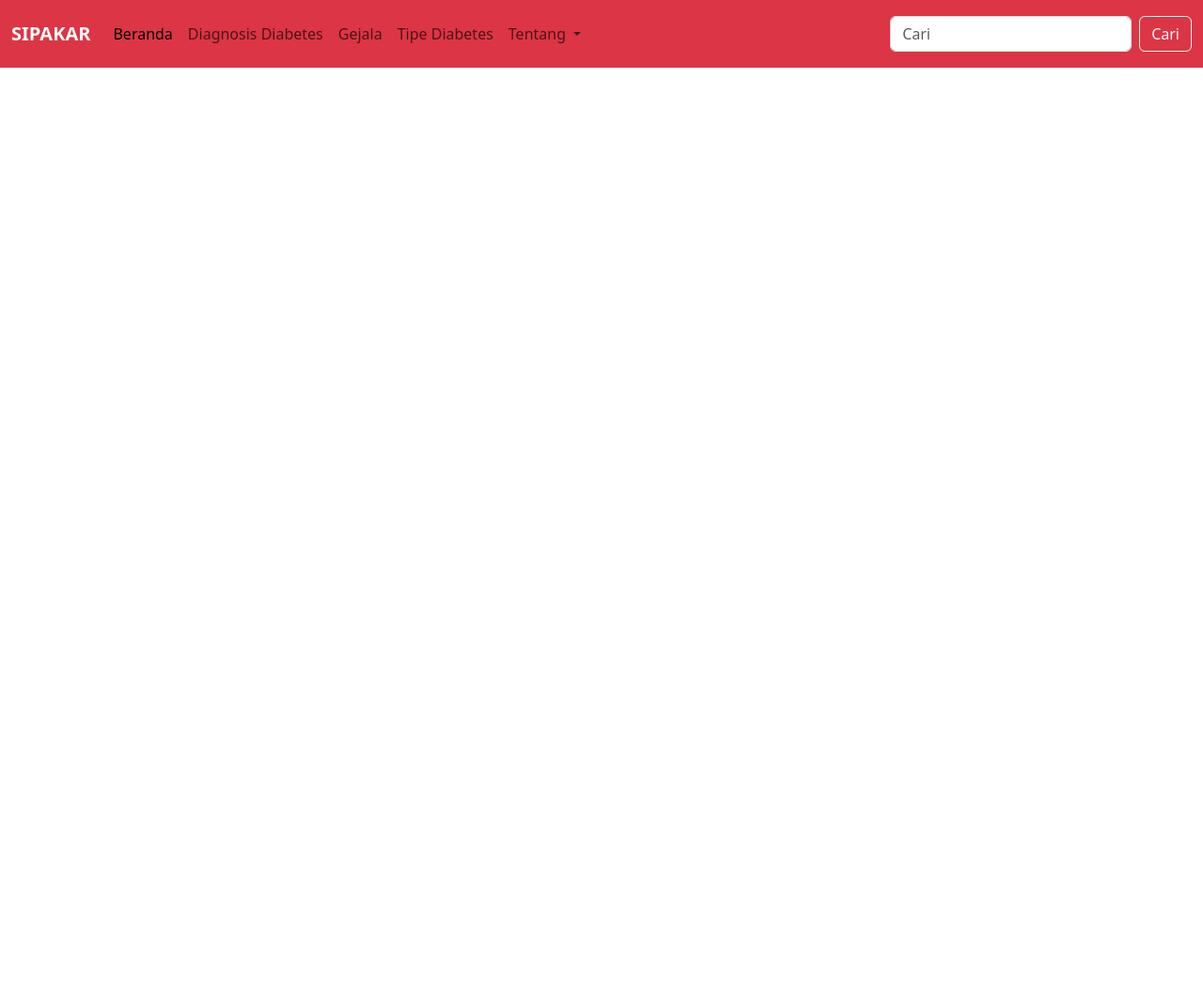
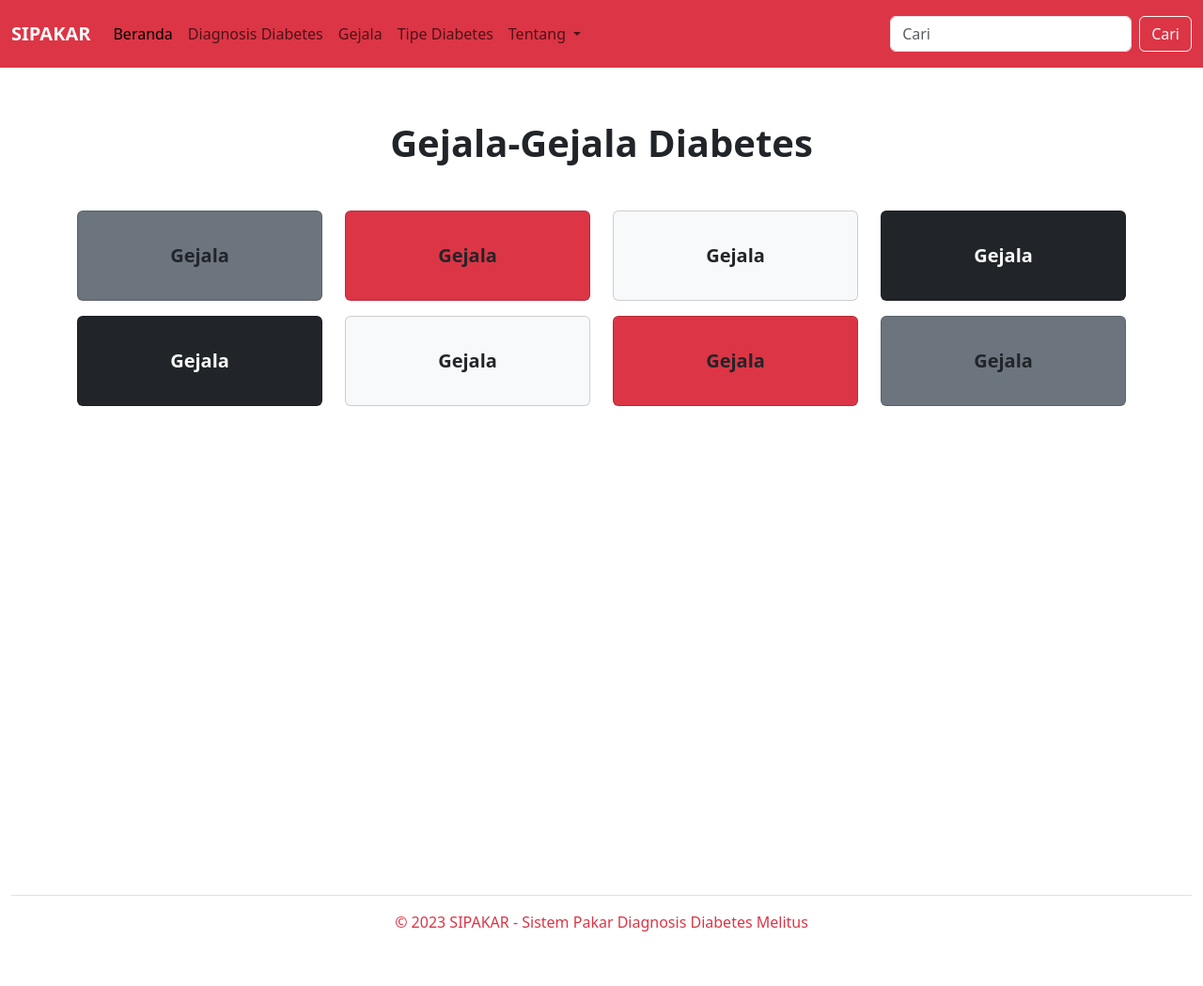
Before and after one commit to AnggunLntra/sispak-diabetes, a CodeIgniter app: page /sispak-diabetes/pages/diabetic_symptoms in a window 1280 px wide. Shown: the whole page at 94% size. Before the commit the page ends 72 px from the top, so only its background shows below. Run offline with CodeIgniter, Linux system fonts and the light colour scheme.

Commit message:
modified page diabetic symptoms, diabetic types, and result test page

```diff
--- a/application/views/pages/diabetic-symptoms.php
+++ b/application/views/pages/diabetic-symptoms.php
@@ -0,0 +1,61 @@
+<div class="container min-vh-100" style="margin-top: 8rem;">
+    <h1 class="fw-bold text-center my-5">Gejala-Gejala Diabetes</h1>
+    <div class="row">
+        <div class="col-6 col-lg-3 mb-3">
+            <div class="card bg-secondary py-3">
+                <div class="card-body text-center">
+                    <span class="fs-5 fw-bold">Gejala</span>
+                </div>
+            </div>
+        </div>
+        <div class="col-6 col-lg-3 mb-3">
+            <div class="card bg-danger py-3">
+                <div class="card-body text-center">
+                    <span class="fs-5 fw-bold">Gejala</span>
+                </div>
+            </div>
+        </div>
+        <div class="col-6 col-lg-3 mb-3">
+            <div class="card bg-light py-3">
+                <div class="card-body text-center">
+                    <span class="fs-5 fw-bold">Gejala</span>
+                </div>
+            </div>
+        </div>
+        <div class="col-6 col-lg-3 mb-3">
+            <div class="card bg-dark py-3">
+                <div class="card-body text-center">
+                    <span class="fs-5 fw-bold text-light">Gejala</span>
+                </div>
+            </div>
+        </div>
+        <div class="col-6 col-lg-3 mb-3">
+            <div class="card bg-dark py-3">
+                <div class="card-body text-center">
+                    <span class="fs-5 fw-bold text-light">Gejala</span>
+                </div>
+            </div>
+        </div>
+        <div class="col-6 col-lg-3 mb-3">
+            <div class="card bg-light py-3">
+                <div class="card-body text-center">
+                    <span class="fs-5 fw-bold">Gejala</span>
+                </div>
+            </div>
+        </div>
+        <div class="col-6 col-lg-3 mb-3">
+            <div class="card bg-danger py-3">
+                <div class="card-body text-center">
+                    <span class="fs-5 fw-bold">Gejala</span>
+                </div>
+            </div>
+        </div>
+        <div class="col-6 col-lg-3 mb-3">
+            <div class="card bg-secondary py-3">
+                <div class="card-body text-center">
+                    <span class="fs-5 fw-bold">Gejala</span>
+                </div>
+            </div>
+        </div>
+    </div>
+</div>
--- a/application/views/pages/result-test-page.php
+++ b/application/views/pages/result-test-page.php
@@ -51,7 +51,7 @@
                         </div>
                     </div>
                     <div class="card-footer">
-                        <h6 class="text-uppercase text-danger text-end">sipakar</h6>
+                        <p class="text-uppercase text-danger text-end small fw-bold m-0">sipakar</p>
                     </div>
                 </div>
             </div>
```
Also changed, not shown: application/views/pages/diabetic-types.php (+35 -0 lines).
